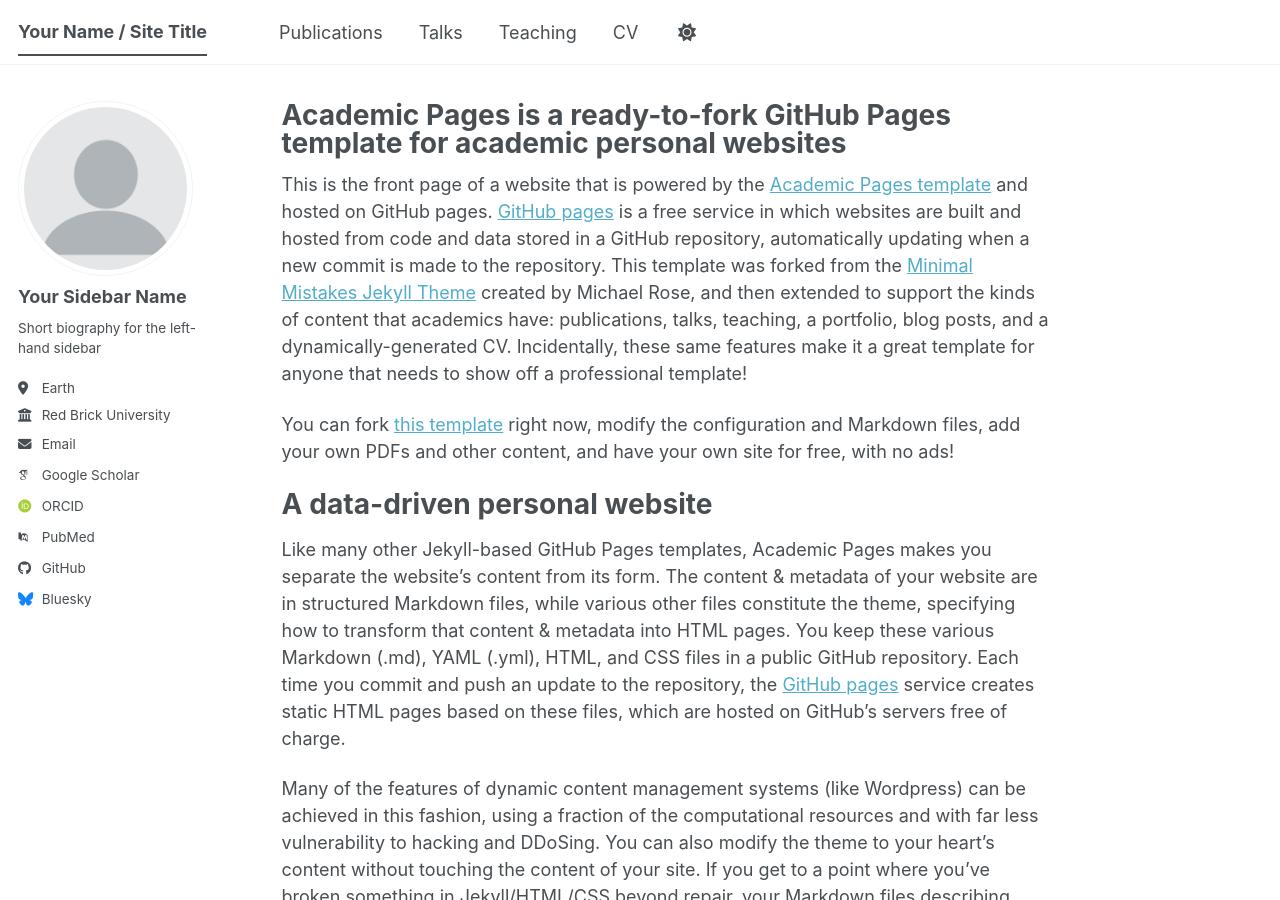
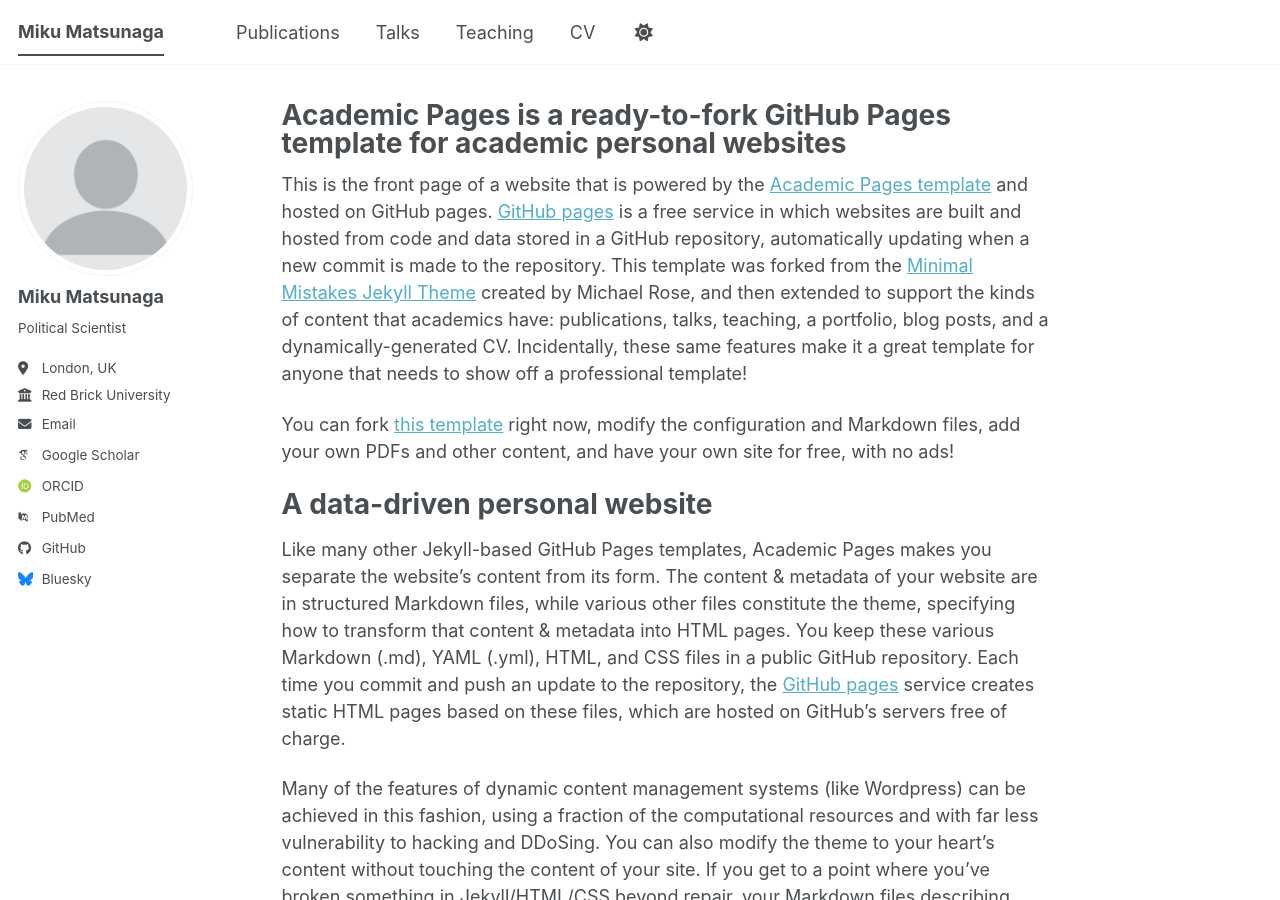
Before and after one commit to mikumatsunaga/mikumatsunaga.github.io, a Jekyll site: the page built from _pages/about.md, in a window 1280 px wide and 900 px high. Built offline with Jekyll 4.4.1, drawn with Linux system fonts in a browser that asks for light colours; some web fonts are replaced; a script bundle is joined from its source files by our own code; library files that are not in the unit come from our copies.

Commit message:
Update _config.yml

```diff
--- a/_config.yml
+++ b/_config.yml
@@ -9,14 +9,14 @@
 # Basic Site Settings
 locale                   : "en-US"
 site_theme               : "default" # The available themes options are "default", "air", "sunrise", "mint", "dirt" and "contrast"
-title                    : "Your Name / Site Title"
+title                    : "Miku Matsunaga"
 title_separator          : "-"
 name                     : &name "Miku Matsunaga"
-description              : &description "Your Name's academic portfolio"   # Update this with a general description of your site, this is the default if not overridden by a page
+description              : &description "Miku Matsunaga"   # Update this with a general description of your site, this is the default if not overridden by a page
 url                      : https://mikumatsunaga.github.io # The base hostname & protocol for your site e.g. "https://[your GitHub username].github.io",
                                                            # or if you already have some other page hosted on Github then use "https://[your GitHub username].github.io/[Your Repo Name]"
 baseurl                  : "" # the subpath of your site, e.g. "/blog"
-repository               : "academicpages/academicpages.github.io"
+repository               : "mikumatsunaga/mikumatsunaga.github.io"
 
 # Site Author - The following control what appear as part of the author content on the side bar.
 #               If a field is blank the icon and link will not appear, otherwise it will be shown.
@@ -24,10 +24,10 @@
 author:
   # Biographic information
   avatar           : "profile.png"
-  name             : "Your Sidebar Name"
+  name             : "Miku Matsunaga"
   pronouns         : # example: "she/her"
-  bio              : "Short biography for the left-hand sidebar"
-  location         : "Earth"
+  bio              : "Political Scientist"
+  location         : "London, UK"
   employer         : "Red Brick University"
   uri              : # URL
   email            : "none@example.org"
```
